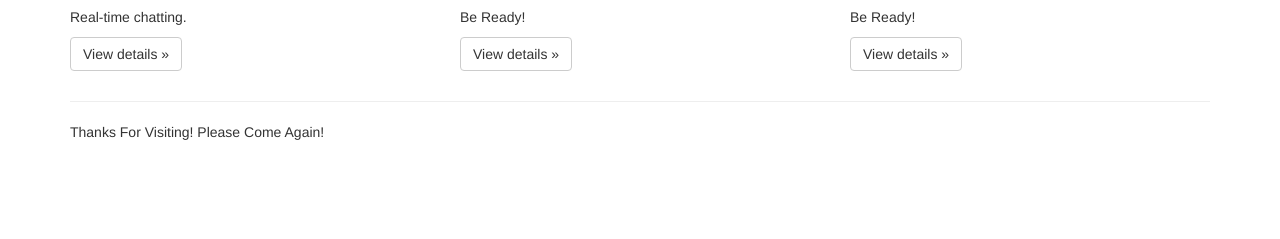
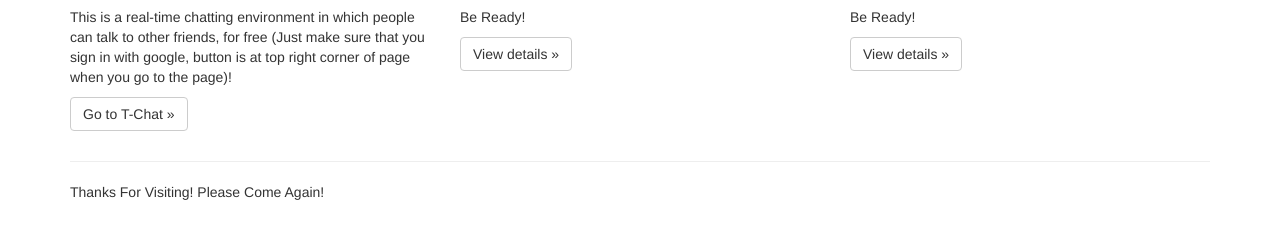
Before and after one commit to MewtoPewto/mewtopewto.github.io, a website: page index.html in a window 1280 px wide. Shown: the part 497-736 px from the top of the page. Drawn offline with Linux system fonts and the light colour scheme.

Commit message:
Changed t-chat description and script

```diff
--- a/index.html
+++ b/index.html
@@ -43,8 +43,8 @@
       <div class="row">
         <div class="col-md-4">
           <h2>T-Chat</h2>
-          <p>Real-time chatting.</p>
-          <p><a class="btn btn-default" href="/t-chat"" role="button">View details &raquo;</a></p>
+          <p>This is a real-time chatting environment in which people can talk to other friends, for free (Just make sure that you sign in with google, button is at top right corner of page when you go to the page)!</p>
+          <p><a class="btn btn-default" href="/t-chat"" role="button">Go to T-Chat &raquo;</a></p>
         </div>
         <div class="col-md-4">
           <h2>Games Coming Soon</h2>
```
Also changed, not shown: t-chat/scripts/main.js (+3 -9 lines).
